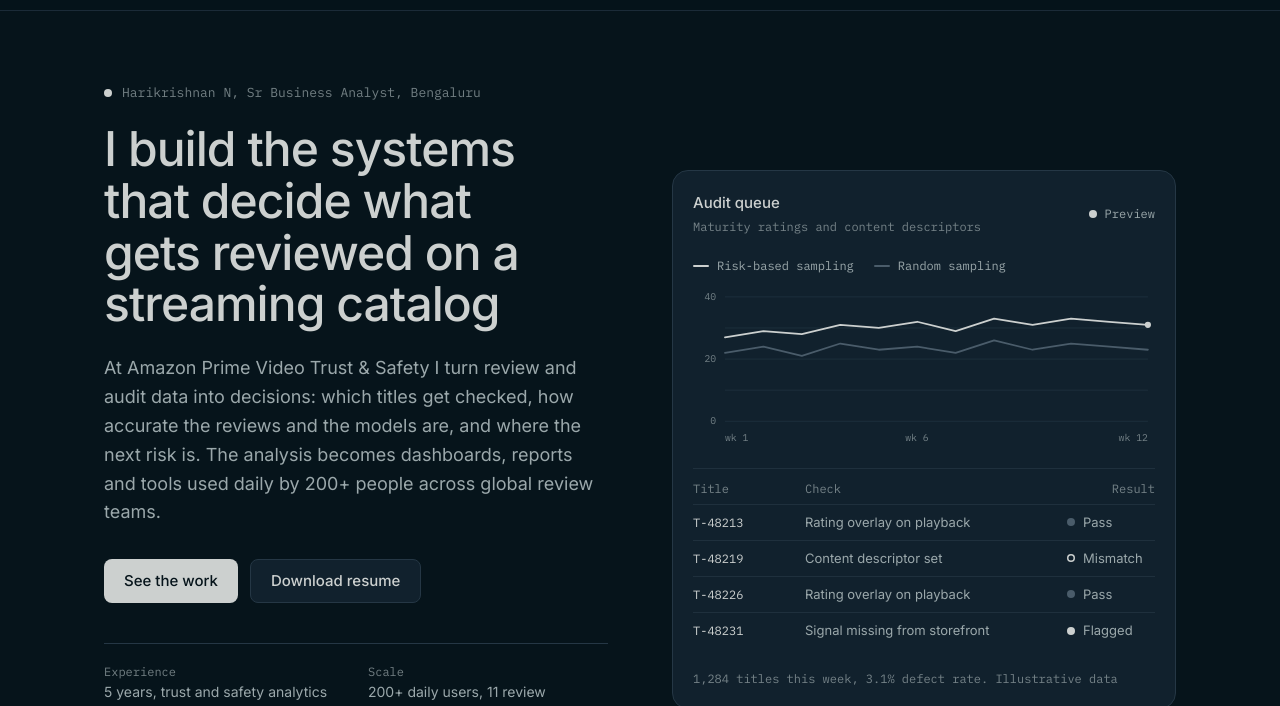
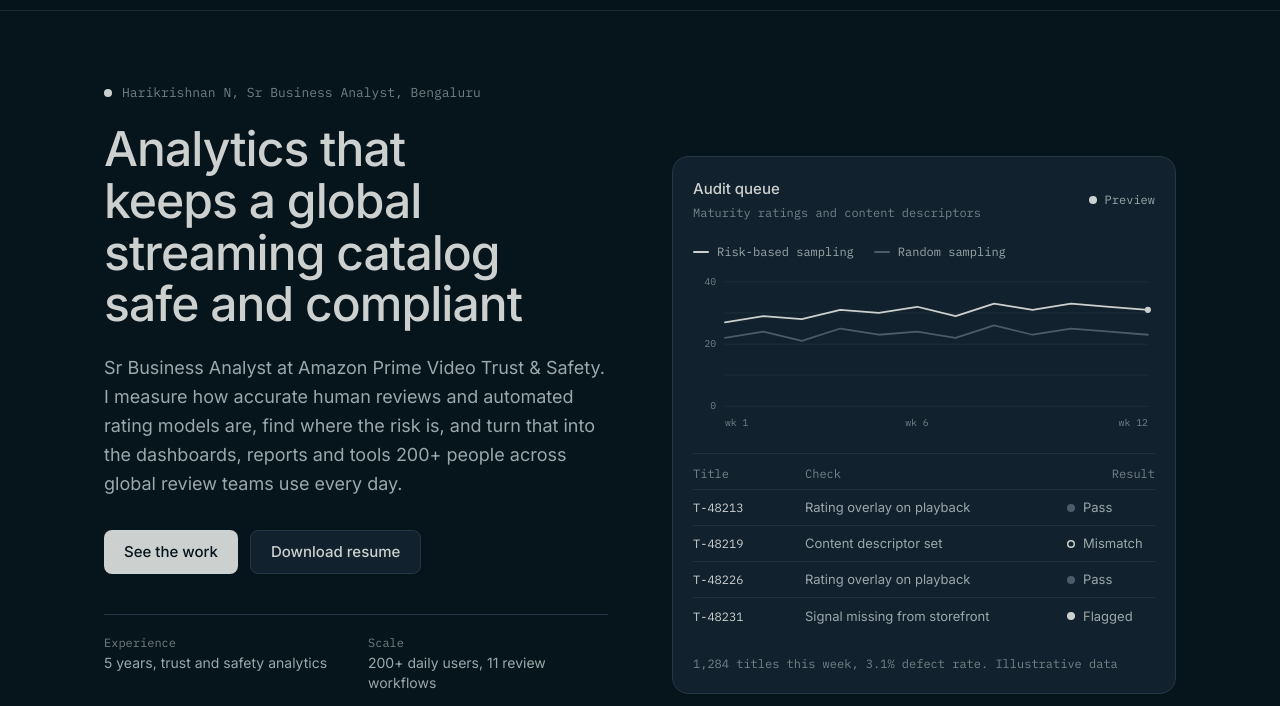
Before and after one commit to hari-kriz/harikriz, a plain HTML site: page index.html in a window 1280 px wide. Shown: the part 53-759 px from the top of the page. Drawn offline with Linux system fonts and the light colour scheme.

Commit message:
Hero opener: outcome and scale instead of a task description

```diff
--- a/index.html
+++ b/index.html
@@ -12,10 +12,10 @@
   <meta property="og:type" content="website">
   <meta property="og:url" content="https://harikriz.netlify.app/">
   <meta property="og:title" content="Harikrishnan N, Sr Business Analyst, Trust &amp; Safety Analytics">
-  <meta property="og:description" content="Risk detection and audit automation for a streaming catalog. SQL, Python, AWS. Used by 200+ people.">
+  <meta property="og:description" content="Analytics that keeps a global streaming catalog safe and compliant. Sr Business Analyst, Amazon Prime Video Trust &amp; Safety. SQL, Python, AWS.">
   <meta name="twitter:card" content="summary">
   <meta name="twitter:title" content="Harikrishnan N, Sr Business Analyst, Trust &amp; Safety Analytics">
-  <meta name="twitter:description" content="Risk detection and audit automation for a streaming catalog. SQL, Python, AWS. Used by 200+ people.">
+  <meta name="twitter:description" content="Analytics that keeps a global streaming catalog safe and compliant. Sr Business Analyst, Amazon Prime Video Trust &amp; Safety. SQL, Python, AWS.">
   <meta name="google-site-verification" content="R8Ux_fTHHuIgfNtx9JZ1mv4PHQBQAOeMeu85ZJoLAWw">
 
   <script type="application/ld+json">
@@ -62,9 +62,9 @@
       <div class="container">
         <div class="hero__text">
           <p class="hero__kicker"><span class="dot" aria-hidden="true"></span>Harikrishnan N, Sr Business Analyst, Bengaluru</p>
-          <h1 class="hero__title">I build the systems that decide what gets reviewed on a streaming catalog</h1>
+          <h1 class="hero__title">Analytics that keeps a global streaming catalog safe and compliant</h1>
           <p class="hero__lede">
-            At Amazon Prime Video Trust &amp; Safety I turn review and audit data into decisions: which titles get checked, how accurate the reviews and the models are, and where the next risk is. The analysis becomes dashboards, reports and tools used daily by 200+ people across global review teams.
+            Sr Business Analyst at Amazon Prime Video Trust &amp; Safety. I measure how accurate human reviews and automated rating models are, find where the risk is, and turn that into the dashboards, reports and tools 200+ people across global review teams use every day.
           </p>
           <div class="hero__actions">
             <a href="#work" class="btn btn--primary">See the work</a>
```
